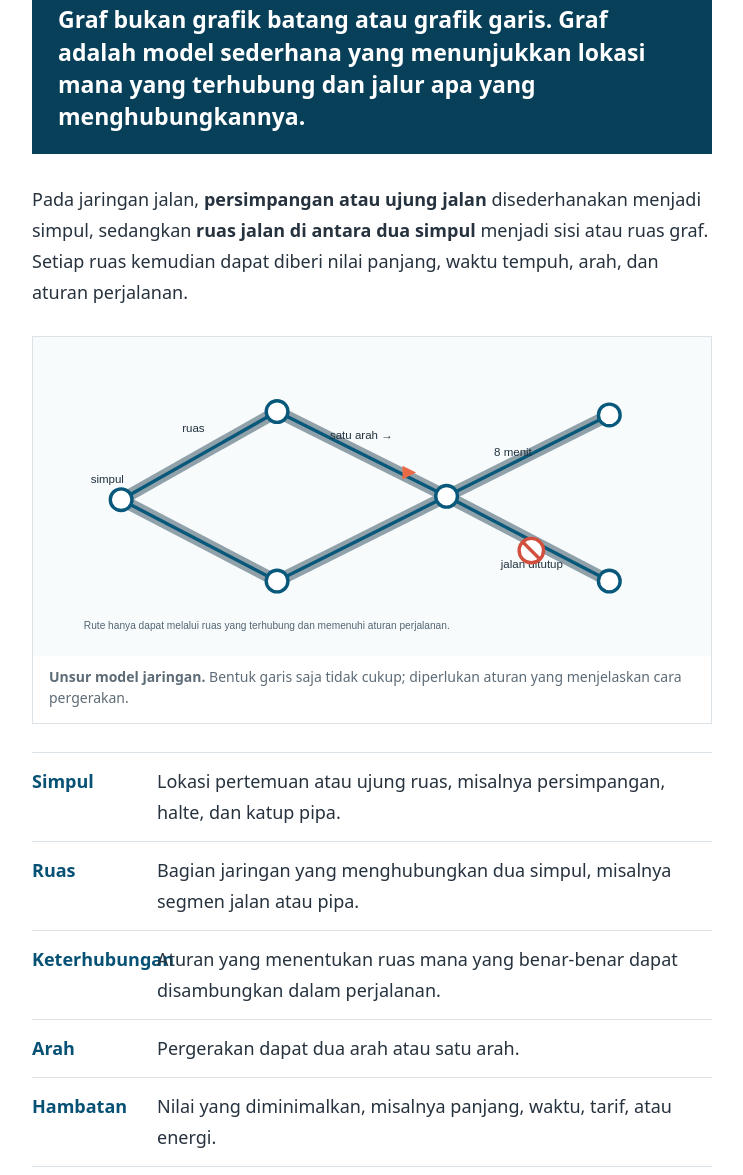
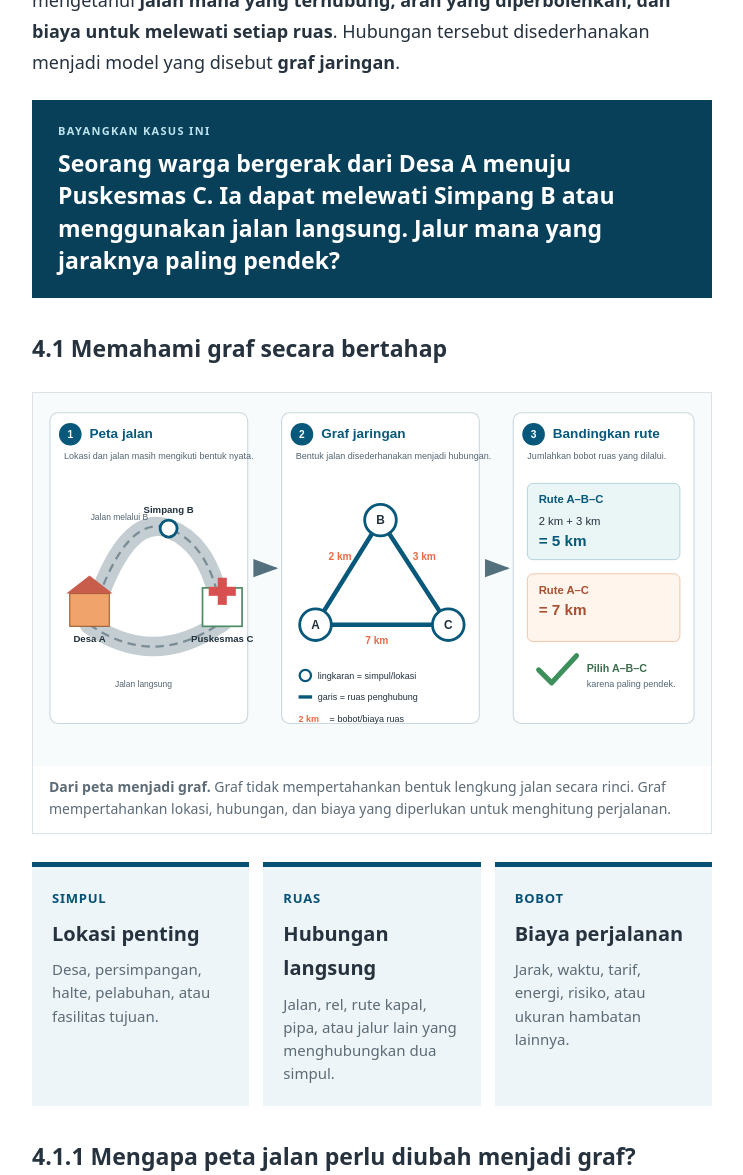
Before and after one commit to chintyapraja/sistem-informasi-geospasial, a plain HTML site: page proximity-network.html in a window 1280 px wide. Shown: the part 7583-8758 px from the top of the page, without its empty margins (286-1029 px from the left). Drawn offline with Linux system fonts and the light colour scheme.

Commit message:
Perjelas ilustrasi graf jaringan pertemuan 11

```diff
--- a/proximity-network.html
+++ b/proximity-network.html
@@ -240,101 +240,136 @@
   </div>
 
   <h2 id="jaringan">4. Model jaringan</h2>
-  <div class="case-question"><small>ISTILAH DASAR</small><strong>Graf bukan grafik batang atau grafik garis. Graf adalah model sederhana yang menunjukkan lokasi mana yang terhubung dan jalur apa yang menghubungkannya.</strong></div>
-  <p>Pada jaringan jalan, <strong>persimpangan atau ujung jalan</strong> disederhanakan menjadi simpul, sedangkan <strong>ruas jalan di antara dua simpul</strong> menjadi sisi atau ruas graf. Setiap ruas kemudian dapat diberi nilai panjang, waktu tempuh, arah, dan aturan perjalanan.</p>
+  <p>Analisis perjalanan tidak cukup hanya menggunakan gambar jalan. SIG perlu mengetahui <strong>jalan mana yang terhubung, arah yang diperbolehkan, dan biaya untuk melewati setiap ruas</strong>. Hubungan tersebut disederhanakan menjadi model yang disebut <strong>graf jaringan</strong>.</p>
 
+  <div class="case-question"><small>BAYANGKAN KASUS INI</small><strong>Seorang warga bergerak dari Desa A menuju Puskesmas C. Ia dapat melewati Simpang B atau menggunakan jalan langsung. Jalur mana yang jaraknya paling pendek?</strong></div>
+
+  <h3 id="graf">4.1 Memahami graf secara bertahap</h3>
   <figure class="visual-board">
-    <svg viewBox="0 0 1000 470" role="img" aria-labelledby="network-title network-desc">
-      <title id="network-title">Unsur model jaringan</title>
-      <desc id="network-desc">Jaringan jalan dengan simpul, ruas, arah satu arah, hambatan, pembatas, dan penghalang sementara.</desc>
-      <rect width="1000" height="470" fill="#f7fbfc"/>
-      <g stroke="#91a1aa" stroke-width="18" stroke-linecap="round">
-        <line x1="130" y1="240" x2="360" y2="110"/><line x1="130" y1="240" x2="360" y2="360"/><line x1="360" y1="110" x2="610" y2="235"/><line x1="360" y1="360" x2="610" y2="235"/><line x1="610" y1="235" x2="850" y2="115"/><line x1="610" y1="235" x2="850" y2="360"/>
-      </g>
-      <g stroke="#07587a" stroke-width="5" stroke-linecap="round">
-        <line x1="130" y1="240" x2="360" y2="110"/><line x1="130" y1="240" x2="360" y2="360"/><line x1="360" y1="110" x2="610" y2="235"/><line x1="360" y1="360" x2="610" y2="235"/><line x1="610" y1="235" x2="850" y2="115"/><line x1="610" y1="235" x2="850" y2="360"/>
-      </g>
-      <g fill="#fff" stroke="#07587a" stroke-width="5"><circle cx="130" cy="240" r="16"/><circle cx="360" cy="110" r="16"/><circle cx="360" cy="360" r="16"/><circle cx="610" cy="235" r="16"/><circle cx="850" cy="115" r="16"/><circle cx="850" cy="360" r="16"/></g>
-      <g font-family="Arial, sans-serif" font-size="17" fill="#20303c">
-        <text x="85" y="215">simpul</text><text x="220" y="140">ruas</text><text x="438" y="150">satu arah →</text><text x="680" y="175">8 menit</text><text x="690" y="340">jalan ditutup</text>
-      </g>
-      <polygon points="545,190 565,200 545,210" fill="#ea6a47"/>
-      <g transform="translate(735,315)"><circle r="18" fill="#fff" stroke="#d34f3d" stroke-width="5"/><line x1="-12" y1="-12" x2="12" y2="12" stroke="#d34f3d" stroke-width="5"/></g>
-      <g font-family="Arial, sans-serif" font-size="15" fill="#536572">
-        <text x="75" y="430">Rute hanya dapat melalui ruas yang terhubung dan memenuhi aturan perjalanan.</text>
+    <svg viewBox="0 0 1200 660" role="img" aria-labelledby="graf-jelas-title graf-jelas-desc">
+      <title id="graf-jelas-title">Perubahan peta jalan menjadi graf jaringan</title>
+      <desc id="graf-jelas-desc">Peta Desa A, Simpang B, dan Puskesmas C diubah menjadi tiga simpul yang dihubungkan ruas berbobot, lalu dua alternatif lintasan dibandingkan.</desc>
+      <rect width="1200" height="660" fill="#f7fbfc"/>
+      <defs>
+        <marker id="graf-step-arrow" markerWidth="12" markerHeight="12" refX="10" refY="4" orient="auto"><path d="M0,0 L0,8 L11,4 z" fill="#52717d"/></marker>
+      </defs>
+      <g font-family="Arial, sans-serif">
+        <g transform="translate(30,35)">
+          <rect width="350" height="550" rx="14" fill="#fff" stroke="#cbd9df" stroke-width="2"/>
+          <circle cx="36" cy="38" r="20" fill="#07587a"/><text x="36" y="45" text-anchor="middle" font-size="18" font-weight="700" fill="#fff">1</text>
+          <text x="70" y="45" font-size="24" font-weight="700" fill="#07587a">Peta jalan</text>
+          <text x="25" y="82" font-size="16" fill="#536572">Lokasi dan jalan masih mengikuti bentuk nyata.</text>
+
+          <path d="M70 375 Q130 175 210 205 T305 370" fill="none" stroke="#c3cdd2" stroke-width="34" stroke-linecap="round"/>
+          <path d="M70 375 Q185 455 305 370" fill="none" stroke="#c3cdd2" stroke-width="34" stroke-linecap="round"/>
+          <path d="M70 375 Q130 175 210 205 T305 370" fill="none" stroke="#7a8c95" stroke-width="4" stroke-dasharray="15 10"/>
+          <path d="M70 375 Q185 455 305 370" fill="none" stroke="#7a8c95" stroke-width="4" stroke-dasharray="15 10"/>
+
+          <g transform="translate(35,300)">
+            <rect x="0" y="20" width="70" height="58" fill="#f0a36b" stroke="#9c5f34" stroke-width="2"/>
+            <polygon points="-6,20 35,-12 76,20" fill="#c85d4c"/>
+            <text x="35" y="105" text-anchor="middle" font-size="17" font-weight="700" fill="#20303c">Desa A</text>
+          </g>
+          <g transform="translate(210,205)">
+            <circle r="15" fill="#fff" stroke="#07587a" stroke-width="5"/>
+            <text x="0" y="-28" text-anchor="middle" font-size="17" font-weight="700" fill="#20303c">Simpang B</text>
+          </g>
+          <g transform="translate(270,300)">
+            <rect x="0" y="10" width="70" height="68" fill="#fff" stroke="#4b8b65" stroke-width="3"/>
+            <rect x="27" y="-8" width="16" height="48" fill="#d85050"/><rect x="11" y="8" width="48" height="16" fill="#d85050"/>
+            <text x="35" y="105" text-anchor="middle" font-size="17" font-weight="700" fill="#20303c">Puskesmas C</text>
+          </g>
+          <text x="72" y="190" font-size="15" fill="#536572">Jalan melalui B</text>
+          <text x="115" y="485" font-size="15" fill="#536572">Jalan langsung</text>
+        </g>
+
+        <line x1="395" y1="310" x2="430" y2="310" stroke="#52717d" stroke-width="4" marker-end="url(#graf-step-arrow)"/>
+
+        <g transform="translate(440,35)">
+          <rect width="350" height="550" rx="14" fill="#fff" stroke="#cbd9df" stroke-width="2"/>
+          <circle cx="36" cy="38" r="20" fill="#07587a"/><text x="36" y="45" text-anchor="middle" font-size="18" font-weight="700" fill="#fff">2</text>
+          <text x="70" y="45" font-size="24" font-weight="700" fill="#07587a">Graf jaringan</text>
+          <text x="25" y="82" font-size="16" fill="#536572">Bentuk jalan disederhanakan menjadi hubungan.</text>
+
+          <g stroke="#07587a" stroke-width="8" stroke-linecap="round">
+            <line x1="60" y1="375" x2="175" y2="190"/>
+            <line x1="175" y1="190" x2="295" y2="375"/>
+            <line x1="60" y1="375" x2="295" y2="375"/>
+          </g>
+          <g fill="#fff" stroke="#07587a" stroke-width="5">
+            <circle cx="60" cy="375" r="28"/><circle cx="175" cy="190" r="28"/><circle cx="295" cy="375" r="28"/>
+          </g>
+          <g font-size="21" font-weight="700" text-anchor="middle" fill="#20303c">
+            <text x="60" y="382">A</text><text x="175" y="197">B</text><text x="295" y="382">C</text>
+          </g>
+          <g font-size="18" font-weight="700" fill="#ea6a47">
+            <text x="83" y="260">2 km</text><text x="232" y="260">3 km</text><text x="148" y="410">7 km</text>
+          </g>
+
+          <g transform="translate(30,455)">
+            <circle cx="12" cy="10" r="10" fill="#fff" stroke="#07587a" stroke-width="4"/>
+            <text x="34" y="16" font-size="16" fill="#20303c">lingkaran = simpul/lokasi</text>
+            <line x1="0" y1="48" x2="24" y2="48" stroke="#07587a" stroke-width="6"/>
+            <text x="34" y="54" font-size="16" fill="#20303c">garis = ruas penghubung</text>
+            <text x="0" y="92" font-size="16" font-weight="700" fill="#ea6a47">2 km</text>
+            <text x="55" y="92" font-size="16" fill="#20303c">= bobot/biaya ruas</text>
+          </g>
+        </g>
+
+        <line x1="805" y1="310" x2="840" y2="310" stroke="#52717d" stroke-width="4" marker-end="url(#graf-step-arrow)"/>
+
+        <g transform="translate(850,35)">
+          <rect width="320" height="550" rx="14" fill="#fff" stroke="#cbd9df" stroke-width="2"/>
+          <circle cx="36" cy="38" r="20" fill="#07587a"/><text x="36" y="45" text-anchor="middle" font-size="18" font-weight="700" fill="#fff">3</text>
+          <text x="70" y="45" font-size="24" font-weight="700" fill="#07587a">Bandingkan rute</text>
+          <text x="25" y="82" font-size="16" fill="#536572">Jumlahkan bobot ruas yang dilalui.</text>
+
+          <rect x="25" y="125" width="270" height="135" rx="10" fill="#eaf5f6" stroke="#84b8c3"/>
+          <text x="45" y="160" font-size="20" font-weight="700" fill="#07587a">Rute A–B–C</text>
+          <text x="45" y="198" font-size="20" fill="#20303c">2 km + 3 km</text>
+          <text x="45" y="235" font-size="27" font-weight="700" fill="#07587a">= 5 km</text>
+
+          <rect x="25" y="285" width="270" height="120" rx="10" fill="#fff5ed" stroke="#e7a06f"/>
+          <text x="45" y="320" font-size="20" font-weight="700" fill="#a95032">Rute A–C</text>
+          <text x="45" y="358" font-size="27" font-weight="700" fill="#a95032">= 7 km</text>
+
+          <path d="M45 455 L68 478 L112 430" fill="none" stroke="#3d8f5c" stroke-width="9" stroke-linecap="round" stroke-linejoin="round"/>
+          <text x="130" y="458" font-size="19" font-weight="700" fill="#3d6d4c">Pilih A–B–C</text>
+          <text x="130" y="485" font-size="16" fill="#536572">karena paling pendek.</text>
+        </g>
       </g>
     </svg>
-    <figcaption><strong>Unsur model jaringan.</strong> Bentuk garis saja tidak cukup; diperlukan aturan yang menjelaskan cara pergerakan.</figcaption>
+    <figcaption><strong>Dari peta menjadi graf.</strong> Graf tidak mempertahankan bentuk lengkung jalan secara rinci. Graf mempertahankan lokasi, hubungan, dan biaya yang diperlukan untuk menghitung perjalanan.</figcaption>
   </figure>
 
-  <dl class="reading-result">
-    <dt>Simpul</dt><dd>Lokasi pertemuan atau ujung ruas, misalnya persimpangan, halte, dan katup pipa.</dd>
-    <dt>Ruas</dt><dd>Bagian jaringan yang menghubungkan dua simpul, misalnya segmen jalan atau pipa.</dd>
-    <dt>Keterhubungan</dt><dd>Aturan yang menentukan ruas mana yang benar-benar dapat disambungkan dalam perjalanan.</dd>
-    <dt>Arah</dt><dd>Pergerakan dapat dua arah atau satu arah.</dd>
-    <dt>Hambatan</dt><dd>Nilai yang diminimalkan, misalnya panjang, waktu, tarif, atau energi.</dd>
-    <dt>Pembatas</dt><dd>Aturan tetap yang melarang atau membatasi perjalanan, misalnya jalan satu arah atau batas tinggi kendaraan.</dd>
-    <dt>Penghalang</dt><dd>Kondisi sementara yang menutup atau menambah biaya ruas, misalnya banjir, kecelakaan, atau pekerjaan jalan.</dd>
-  </dl>
+  <div class="concept-strip">
+    <article><b>SIMPUL</b><strong>Lokasi penting</strong><p>Desa, persimpangan, halte, pelabuhan, atau fasilitas tujuan.</p></article>
+    <article><b>RUAS</b><strong>Hubungan langsung</strong><p>Jalan, rel, rute kapal, pipa, atau jalur lain yang menghubungkan dua simpul.</p></article>
+    <article><b>BOBOT</b><strong>Biaya perjalanan</strong><p>Jarak, waktu, tarif, energi, risiko, atau ukuran hambatan lainnya.</p></article>
+  </div>
 
+  <h3>4.1.1 Mengapa peta jalan perlu diubah menjadi graf?</h3>
+  <ul class="slide-points">
+    <li><b>Peta menunjukkan bentuk</b><span>tetapi bentuk garis belum menjelaskan apakah dua jalan benar-benar terhubung.</span></li>
+    <li><b>Graf menunjukkan hubungan</b><span>sehingga SIG dapat menelusuri pilihan lintasan dari asal menuju tujuan.</span></li>
+    <li><b>Bobot memungkinkan perbandingan</b><span>sehingga rute dapat dipilih berdasarkan jarak, waktu, tarif, atau kriteria lain.</span></li>
+    <li><b>Aturan membatasi perjalanan</b><span>misalnya jalan satu arah, larangan belok, ruas banjir, atau pergantian moda.</span></li>
+  </ul>
 
-  <h3 id="graf">4.1 Dari peta jalan menjadi graf jaringan</h3>
-  <p>Peta jalan menampilkan bentuk dan posisi jalan di dunia nyata. Graf mempertahankan informasi yang diperlukan untuk menganalisis hubungan dan perjalanan, kemudian mengabaikan detail bentuk yang tidak diperlukan.</p>
-
+  <h3>4.1.2 Jenis graf yang digunakan dalam SIG</h3>
   <div class="table-wrap">
     <table>
-      <thead><tr><th>Dunia nyata</th><th>Pada peta</th><th>Dalam graf</th><th>Informasi yang disimpan</th></tr></thead>
+      <thead><tr><th>Jenis</th><th>Artinya</th><th>Contoh</th></tr></thead>
       <tbody>
-        <tr><td>Persimpangan</td><td>Titik pertemuan jalan</td><td><strong>Simpul</strong> (<em>node/vertex</em>)</td><td>ID simpul dan jenis persimpangan.</td></tr>
-        <tr><td>Ruas jalan</td><td>Garis di antara persimpangan</td><td><strong>Sisi/ruas</strong> (<em>edge/link</em>)</td><td>Panjang, kecepatan, waktu, arah, dan kelas jalan.</td></tr>
-        <tr><td>Perjalanan</td><td>Urutan beberapa ruas</td><td><strong>Lintasan</strong> (<em>path</em>)</td><td>Jumlah hambatan seluruh ruas yang dilalui.</td></tr>
-        <tr><td>Jalan tertutup</td><td>Ruas tidak dapat dilalui</td><td><strong>Penghalang</strong> (<em>barrier</em>)</td><td>Larangan melintasi ruas atau tambahan biaya.</td></tr>
+        <tr><td>Graf tidak berarah</td><td>Ruas dapat dilalui dua arah dengan biaya yang sama.</td><td>Jalur pejalan kaki dua arah.</td></tr>
+        <tr><td>Graf berarah</td><td>Arah A–B dapat diizinkan, sedangkan B–A dilarang atau mempunyai biaya berbeda.</td><td>Jalan satu arah.</td></tr>
+        <tr><td>Graf berbobot</td><td>Setiap ruas mempunyai nilai biaya.</td><td>Jalan dengan atribut panjang dan waktu tempuh.</td></tr>
+        <tr><td>Graf multimoda</td><td>Jaringan menggabungkan beberapa jenis perjalanan.</td><td>Berjalan kaki → kapal → jalan raya.</td></tr>
       </tbody>
     </table>
   </div>
 
-  <figure class="visual-board">
-    <svg viewBox="0 0 1000 390" role="img" aria-labelledby="graph-simple-title graph-simple-desc">
-      <title id="graph-simple-title">Contoh sederhana graf jaringan jalan</title>
-      <desc id="graph-simple-desc">Tiga simpul A, B, dan C dihubungkan oleh ruas dengan bobot jarak yang berbeda.</desc>
-      <rect width="1000" height="390" fill="#f7fbfc"/>
-      <defs><marker id="graph-arrow" markerWidth="10" markerHeight="10" refX="8" refY="3" orient="auto"><path d="M0,0 L0,6 L9,3 z" fill="#587480"/></marker></defs>
-      <g font-family="Arial, sans-serif">
-        <text x="70" y="50" font-size="21" font-weight="700" fill="#07587a">Jaringan pada peta</text>
-        <g stroke="#b7c4ca" stroke-width="28" stroke-linecap="round">
-          <line x1="120" y1="220" x2="285" y2="100"/><line x1="285" y1="100" x2="430" y2="235"/><line x1="120" y1="220" x2="430" y2="235"/>
-        </g>
-        <g stroke="#07587a" stroke-width="5" stroke-linecap="round">
-          <line x1="120" y1="220" x2="285" y2="100"/><line x1="285" y1="100" x2="430" y2="235"/><line x1="120" y1="220" x2="430" y2="235"/>
-        </g>
-        <g fill="#fff" stroke="#07587a" stroke-width="4"><circle cx="120" cy="220" r="21"/><circle cx="285" cy="100" r="21"/><circle cx="430" cy="235" r="21"/></g>
-        <g font-size="17" font-weight="700" text-anchor="middle" fill="#20303c"><text x="120" y="226">A</text><text x="285" y="106">B</text><text x="430" y="241">C</text></g>
-
-        <line x1="480" y1="190" x2="555" y2="190" stroke="#587480" stroke-width="4" marker-end="url(#graph-arrow)"/>
-        <text x="485" y="165" font-size="15" fill="#536572">disederhanakan</text>
-
-        <text x="610" y="50" font-size="21" font-weight="700" fill="#07587a">Graf berbobot</text>
-        <g stroke="#07587a" stroke-width="6">
-          <line x1="650" y1="220" x2="790" y2="100"/><line x1="790" y1="100" x2="920" y2="235"/><line x1="650" y1="220" x2="920" y2="235"/>
-        </g>
-        <g fill="#fff" stroke="#07587a" stroke-width="4"><circle cx="650" cy="220" r="25"/><circle cx="790" cy="100" r="25"/><circle cx="920" cy="235" r="25"/></g>
-        <g font-size="18" font-weight="700" text-anchor="middle" fill="#20303c"><text x="650" y="226">A</text><text x="790" y="106">B</text><text x="920" y="241">C</text></g>
-        <g font-size="16" fill="#20303c"><text x="690" y="135">2 km</text><text x="850" y="145">3 km</text><text x="780" y="270">7 km</text></g>
-        <text x="610" y="335" font-size="16" fill="#536572">A–B–C = 5 km; A–C = 7 km</text>
-      </g>
-    </svg>
-    <figcaption><strong>Peta dan graf jaringan.</strong> Lintasan A–B–C terdiri atas dua ruas dengan biaya total 5 km, sehingga lebih pendek daripada ruas langsung A–C sepanjang 7 km.</figcaption>
-  </figure>
-
-  <p>Secara matematis, graf ditulis sebagai <strong>G = (V, E)</strong>. <em>V</em> adalah kumpulan simpul dan <em>E</em> adalah kumpulan ruas. Notasi tersebut hanya cara ringkas untuk menyatakan “lokasi dan hubungan antarlokasi”.</p>
-
-  <ul class="slide-points">
-    <li><b>Graf tidak berarah</b><span>ruas dapat dilalui dua arah dengan biaya yang sama.</span></li>
-    <li><b>Graf berarah</b><span>izin atau biaya perjalanan dari A ke B dapat berbeda dari B ke A.</span></li>
-    <li><b>Graf berbobot</b><span>setiap ruas menyimpan hambatan, misalnya panjang, waktu, tarif, atau energi.</span></li>
-    <li><b>Graf multimoda</b><span>perjalanan dapat berpindah antara berjalan kaki, jalan raya, kapal, atau angkutan umum.</span></li>
-  </ul>
-
+  <p>Dalam notasi matematika, graf ditulis <strong>G = (V, E)</strong>. <em>V</em> adalah kumpulan simpul dan <em>E</em> adalah kumpulan ruas. Untuk memahami analisis SIG, makna sederhananya adalah: <strong>lokasi mana yang tersedia dan lokasi mana yang terhubung secara langsung</strong>.</p>
   <p class="source-note"><strong>Rujukan konsep:</strong> <a href="https://ltb.itc.utwente.nl/491/concept/79722">ITC, University of Twente — Network Analysis</a>; <a href="https://faculty.washington.edu/jwh/367network.htm">University of Washington — Notes on Network Analysis</a>; dan <a href="https://ocw.mit.edu/courses/1-022-introduction-to-network-models-fall-2018/resources/lecture-notes/">MIT OpenCourseWare — Introduction to Network Models</a>.</p>
 
   <h3 id="keterhubungan">4.2 Persilangan belum tentu persimpangan</h3>
```
